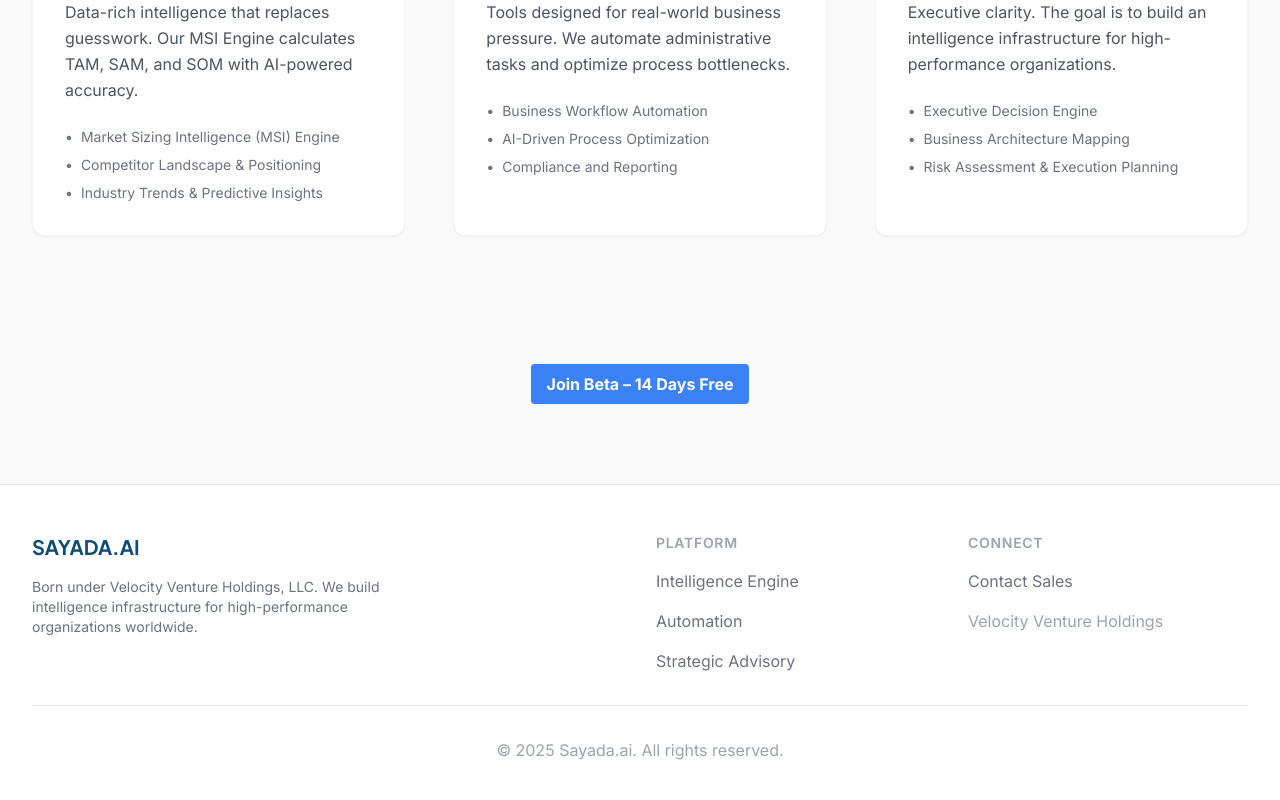
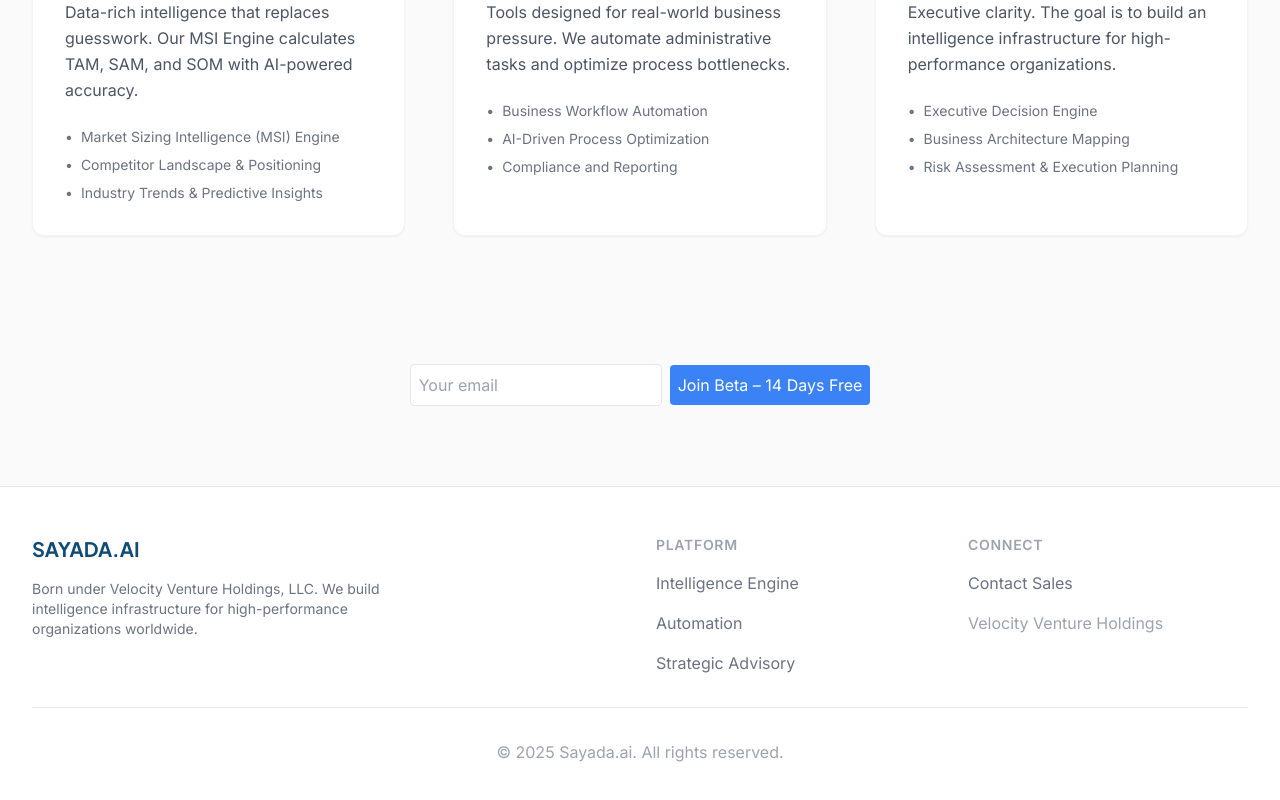
Before and after one commit to velocity-venture/us-sayada-ai, a Next.js app: page / in a window 1280 px wide. Shown: the part 882-1682 px from the top of the page. Built offline with nearby package versions, Linux system fonts and the light colour scheme.

Commit message:
Replace button with signup form

```diff
--- a/app/page.tsx
+++ b/app/page.tsx
@@ -90,19 +90,11 @@
         </div>
       </section>
       <div className="text-center mt-8">
+        <input type="email" placeholder="Your email" className="border p-2 rounded" />
         <button
-          className="bg-blue-500 hover:bg-blue-700 text-white font-bold py-2 px-4 rounded"
+          className="bg-blue-500 text-white p-2 rounded ml-2"
           onClick={async () => {
-            try {
-              const res = await fetch('https://sayada-backend.onrender.com/api/health');
-              if (!res.ok) {
-                throw new Error(`HTTP error! status: ${res.status}`);
-              }
-              const data = await res.json();
-              alert('Connected: ' + JSON.stringify(data));
-            } catch (e: any) {
-              alert('Error: ' + e.message);
-            }
+            alert('Beta signup complete – 14 days free activated!');
           }}
         >
           Join Beta – 14 Days Free
```
